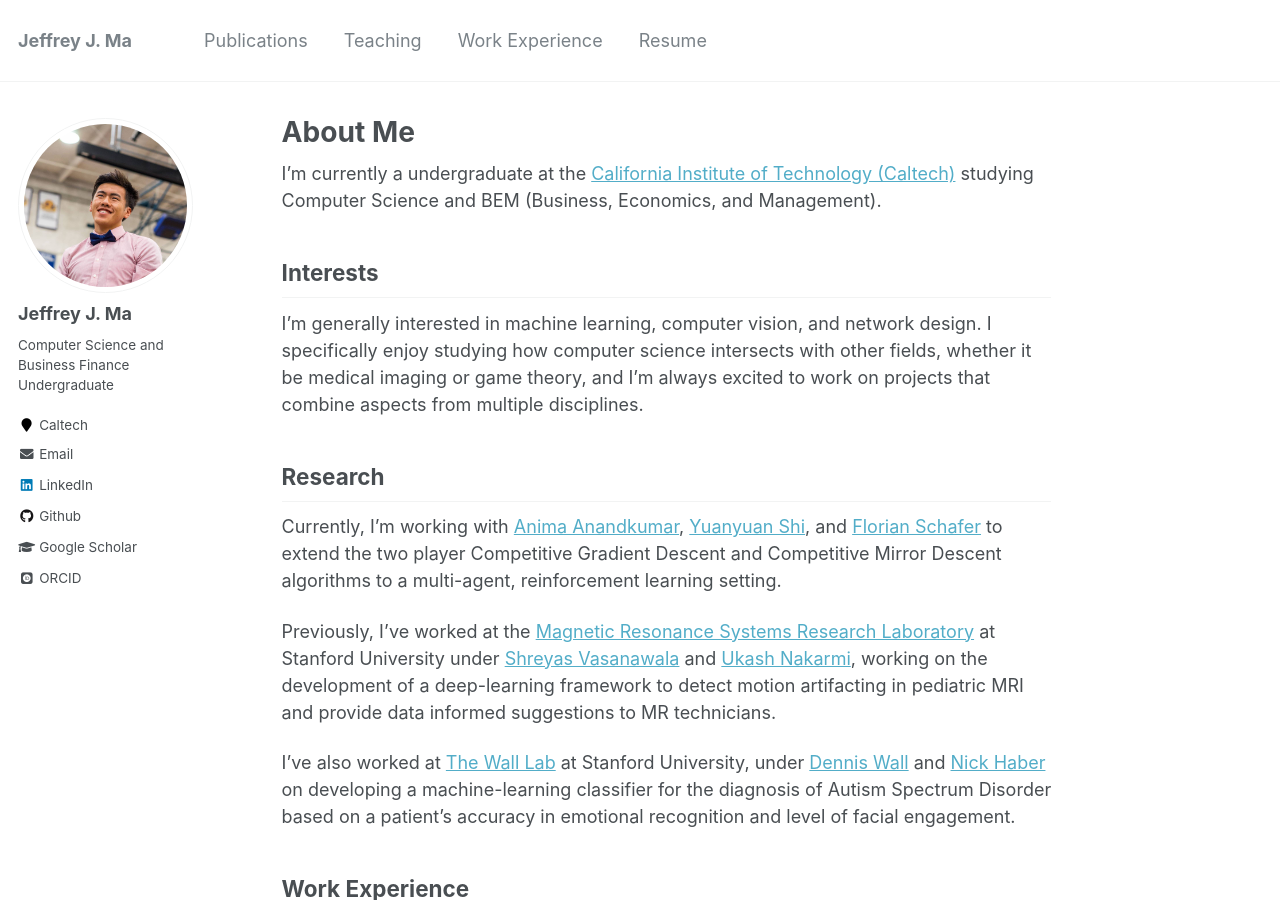
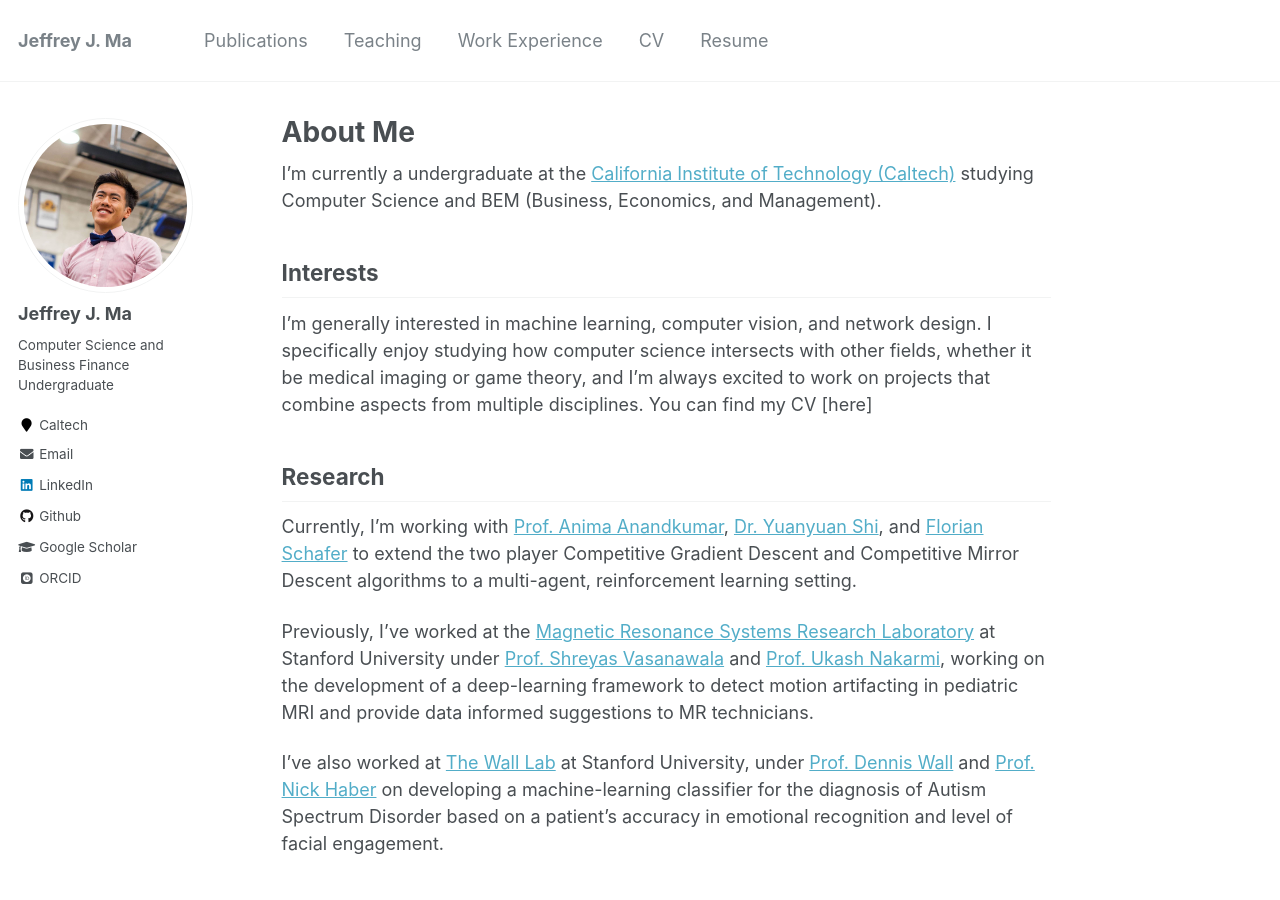
Before and after one commit to 18jeffreyma/18jeffreyma.github.io, a Jekyll site: the page built from _pages/about.md, in a window 1280 px wide and 900 px high. Built offline with Jekyll 4.4.1, drawn with Linux system fonts in a browser that asks for light colours; some web fonts are replaced.

```diff
--- a/_data/navigation.yml
+++ b/_data/navigation.yml
@@ -17,6 +17,9 @@ main:
   - title: "Work Experience"
     url: /work_exp/
 
+  - title: "CV"
+    url: /files/JeffreyMa_CV.pdf
+
   - title: "Resume"
     url: /files/JeffreyMa_Resume.pdf
 
--- a/_pages/about.md
+++ b/_pages/about.md
@@ -17,23 +17,24 @@ I'm generally interested in machine learning, computer vision, and network
 design. I specifically enjoy studying how computer science intersects with
 other fields, whether it be medical imaging or game theory, and I'm always
 excited to work on projects that combine aspects from multiple disciplines.
+You can find my CV [here]
 
 Research
 ------
-Currently, I'm working with [Anima Anandkumar](http://tensorlab.cms.caltech.edu/users/anima/),
-[Yuanyuan Shi](http://shiyuanyuan.site/), and [Florian Schafer](https://f-t-s.github.io/) to
+Currently, I'm working with [Prof. Anima Anandkumar](http://tensorlab.cms.caltech.edu/users/anima/),
+[Dr. Yuanyuan Shi](http://shiyuanyuan.site/), and [Florian Schafer](https://f-t-s.github.io/) to
 extend the two player Competitive Gradient Descent and Competitive Mirror Descent
 algorithms to a multi-agent, reinforcement learning setting.
 
 Previously, I've worked at the [Magnetic Resonance Systems Research Laboratory](https://mrsrl.sites.stanford.edu/)
-at Stanford University under [Shreyas Vasanawala](https://profiles.stanford.edu/shreyas-vasanawala) and
-[Ukash Nakarmi](https://www.linkedin.com/in/ukashnakarmi), working on the
+at Stanford University under [Prof. Shreyas Vasanawala](https://profiles.stanford.edu/shreyas-vasanawala) and
+[Prof. Ukash Nakarmi](https://www.linkedin.com/in/ukashnakarmi), working on the
 development of a deep-learning framework to detect motion artifacting in
 pediatric MRI and provide data informed suggestions to MR technicians.
 
 I've also worked at [The Wall Lab](https://wall-lab.stanford.edu/) at Stanford University,
-under [Dennis Wall](https://profiles.stanford.edu/dennis-wall) and
-[Nick Haber](https://ed.stanford.edu/faculty/nhaber) on developing a
+under [Prof. Dennis Wall](https://profiles.stanford.edu/dennis-wall) and
+[Prof. Nick Haber](https://ed.stanford.edu/faculty/nhaber) on developing a
 machine-learning classifier for the diagnosis of Autism Spectrum Disorder
 based on a patient’s accuracy in emotional recognition and level of facial engagement.
 
```
Also changed, not shown: _pages/cv.md (+2 -2 lines), 1 other file.
